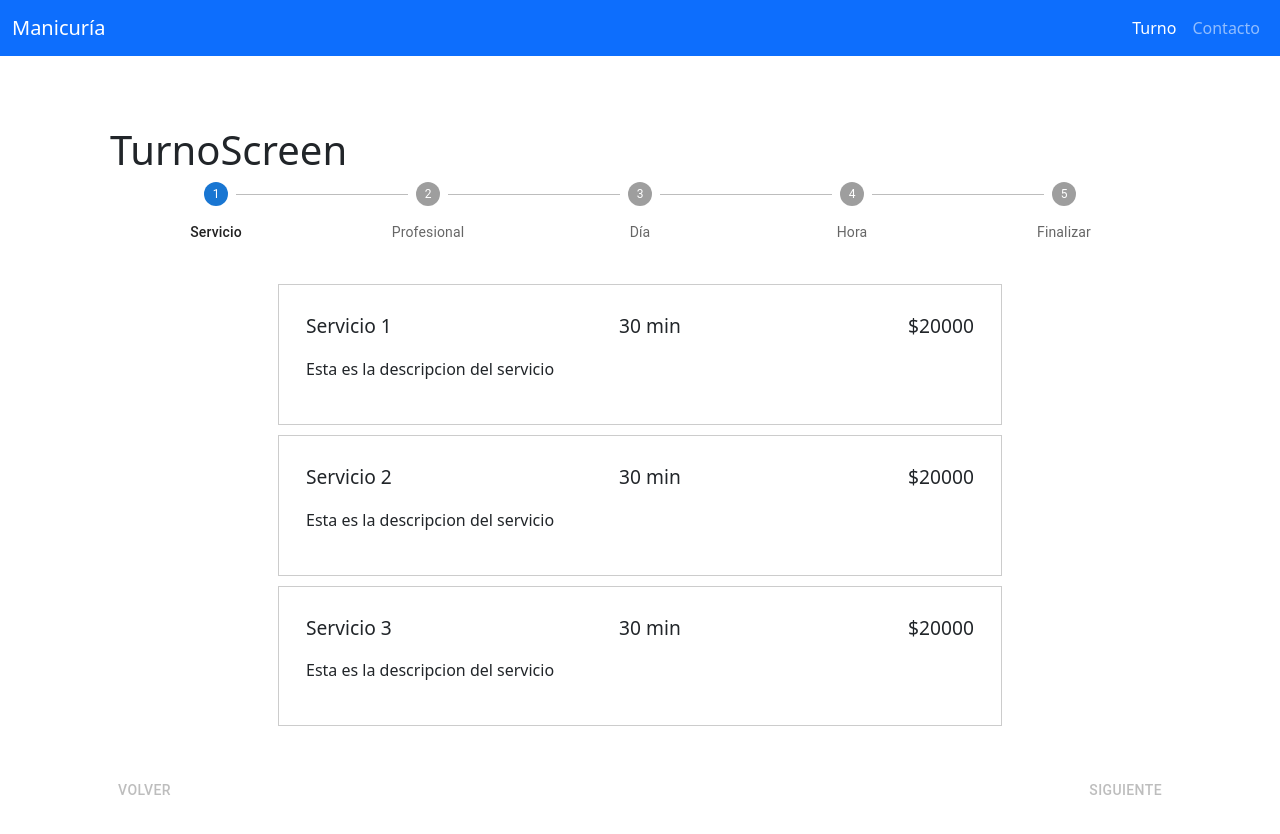
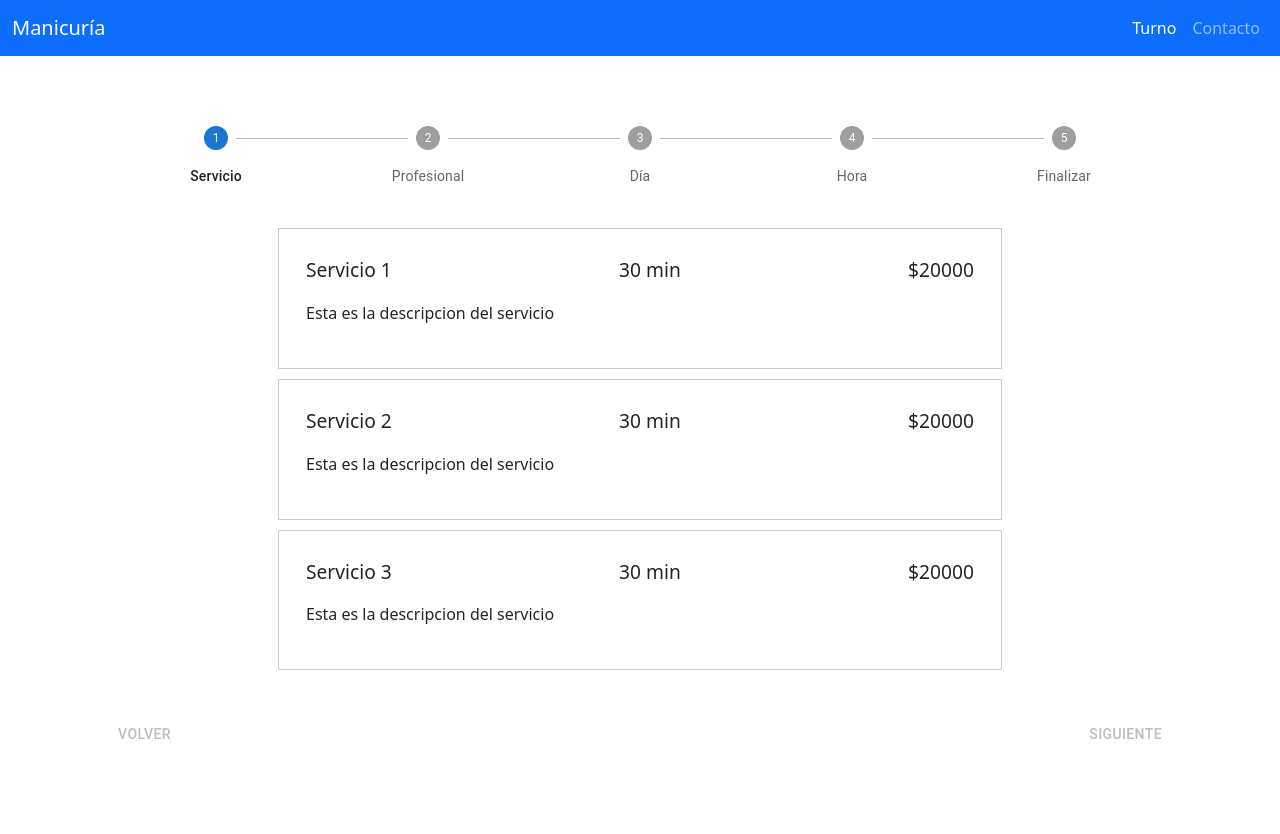
Before and after one commit to Astruc86/manicuria-fe, a React (Vite) app: page /turno in a window 1280 px wide. Shown: the top 834 px of the page. Built offline with nearby package versions, Linux system fonts and the light colour scheme.

Commit message:
alinea resumen con contenido del stepper

```diff
--- a/src/pages/TurnoScreen.jsx
+++ b/src/pages/TurnoScreen.jsx
@@ -67,7 +67,6 @@ const TurnoScreen = memo(() => {
   return (
     <div className={`turno-screen ${[1, 2, 3].includes(activeStep) ? 'split-layout' : ''}`}>
       <div className="content">
-        <h1>TurnoScreen</h1>
         <StepperComponent
           steps={steps}
           activeStep={activeStep}
--- a/src/styles/turnoScreen.css
+++ b/src/styles/turnoScreen.css
@@ -21,7 +21,7 @@
 .split-layout .resumen-container {
   display: block;
   width: 48%;
-  margin-top: 130px;
+  margin-top: 90px;
 }
 
 .step-content {
```
